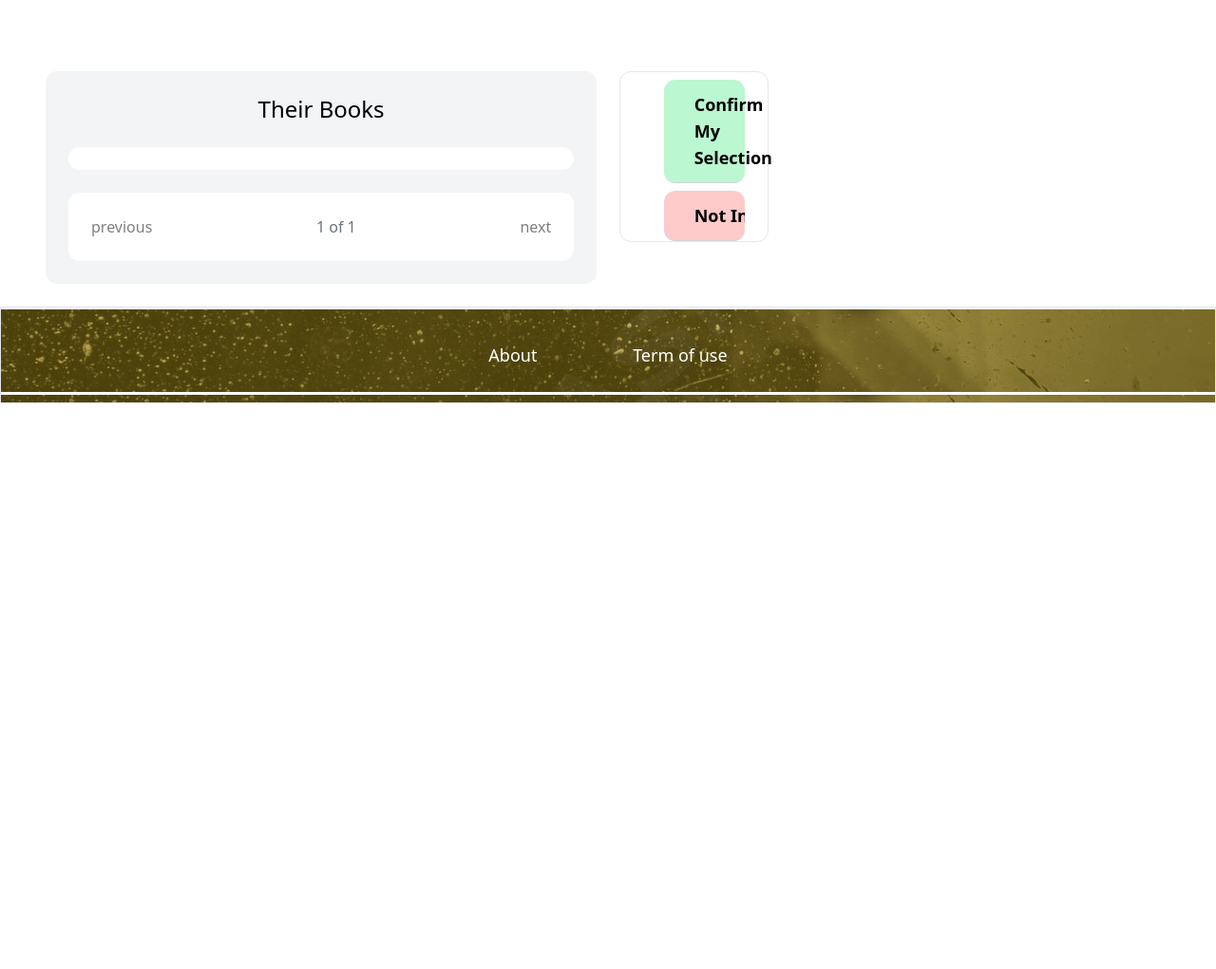
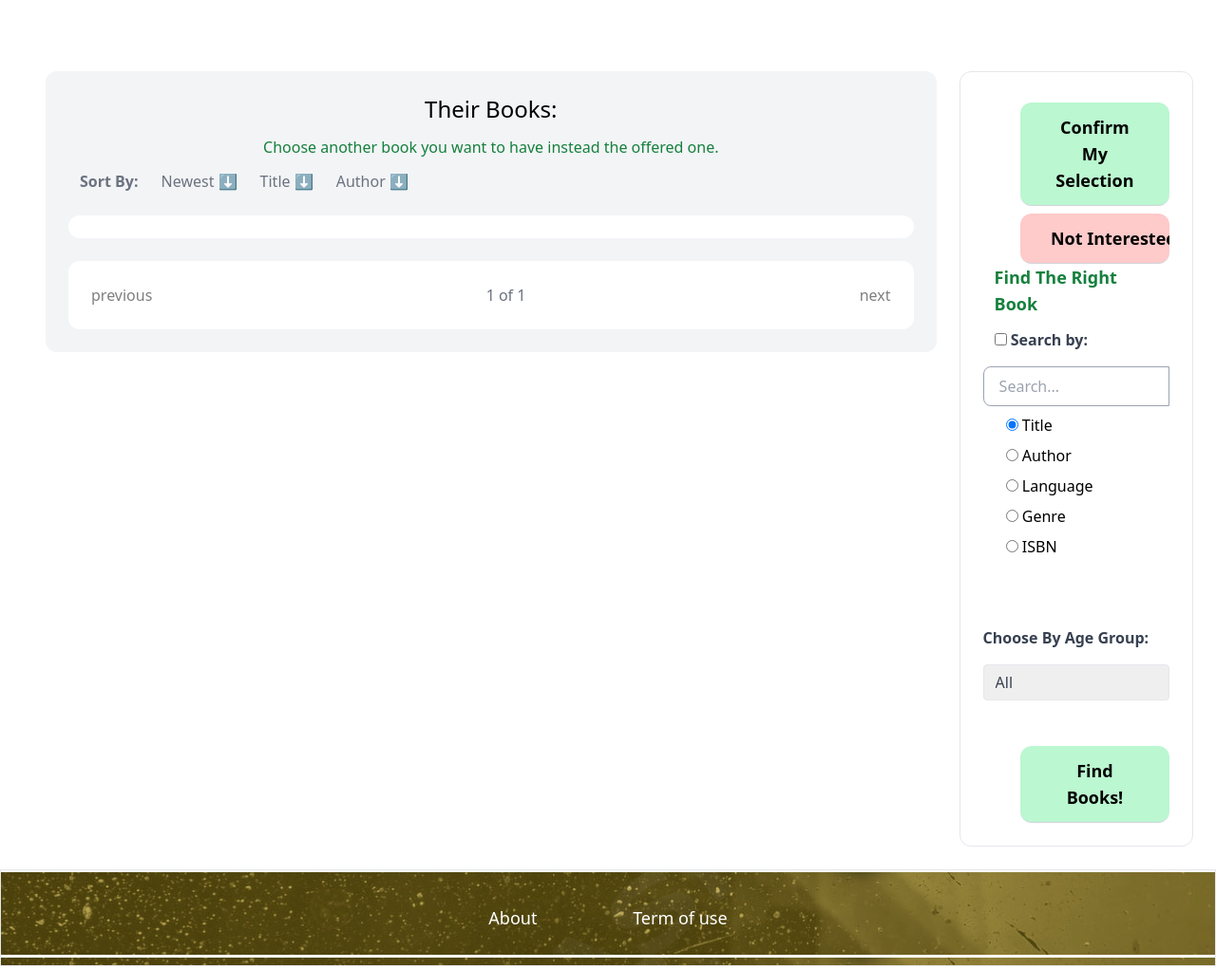
Before and after one commit to CatherineBandarchuk/AntiqueAndRare, a Django app: page /trades/account/other/1/ in a window 1280 px wide. Shown: the part 339-1360 px from the top of the page at 95% size. Before the commit the page ends 764 px from the top, so only its background shows below. Run offline with Django 4.2, Linux system fonts and the light colour scheme; data that the repository does not hold is empty; some libraries are stand-ins or nearby versions.

Commit message:
updated otheroption.html

```diff
--- a/trades/templates/trades/option.html
+++ b/trades/templates/trades/option.html
@@ -13,7 +13,7 @@
                     <p><strong>Sort By:</strong> </p>
                     <a href="href=?sort=-added_at" id="new_sort" data-sort="added_at">Newest ⬇️</a>
                     <a href="href=?sort=title" id="title_sort" data-sort="title">Title ⬇️</a>
-                    <a href="href="?sort=author" id="author_sort" data-sort="author">Author ⬇️</a>
+                    <a href="href=?sort=author" id="author_sort" data-sort="author">Author ⬇️</a>
                 </div>
 
                     <div class="mt-6 px-6 py-3 bg-white rounded-xl">
--- a/trades/templates/trades/otheroption.html
+++ b/trades/templates/trades/otheroption.html
@@ -3,15 +3,27 @@
 {% block title %} Their Bookshelf {% endblock %}
 
 {% block content %}
-    <div class="flex justify-between">
-        <form method="post">
-            {% csrf_token %}
-            <div class="mt-6 px-6 bg-white rounded-xl gap-3" style="float: left; width: 80%;">
-            <div class="mt-6 px-6 py-6 bg-gray-100 rounded-xl">
-                <h2 class="mb-3 text-2xl text-center">Their Books</h2>
+<div class="flex justify-between">
+    <div class="mt-6 px-6 bg-white rounded-xl gap-3" style="float: left; width: 80%;">
+        <div class="mt-6 px-6 py-6 bg-gray-100 rounded-xl">
+            <h2 class="mb-3 text-2xl text-center">Their Books:</h2>
+            <h3 class="mb-3 text-green-700 text-center">Choose another book you want to have instead the offered one.</h3>
+
+            <div class="flex gap-6 text-gray-500 px-3">
+                <p><strong>Sort By:</strong> </p>
+                <a href="href=?sort=-added_at" id="new_sort" data-sort="added_at">Newest ⬇️</a>
+                <a href="href=?sort=title" id="title_sort" data-sort="title">Title ⬇️</a>
+                <a href="href=?sort=author" id="author_sort" data-sort="author">Author ⬇️</a>
+            </div>
+
                 <div class="mt-6 px-6 py-3 bg-white rounded-xl">
+                    <form method="post">
+                    {% csrf_token %}
                     {% for theirbook in other_book_list %}
                     <div class="rounded-xl border border-gray-200 p-2 flex justify-between">
+                        <div class="px-6 py-12" style="float: left; width:5%">
+                            <input class="mt-3 block" type="radio" id="theirbook{{ forloop.counter }}" name="theirbook" value="{{ theirbook.id }}" {% if forloop.first %}checked{% endif %}>
+                        </div>
                         <div style="float: left; width:20%">
                             {% if theirbook.image %}
                                 <img src="{{ theirbook.image.url }}" width="230" height="300" class="rounded-t-xl">
@@ -20,8 +32,7 @@
                             {% endif %}
                         </div>
 
-                        <div class="px-8" style="float: left; width:60%">
-                            <input type="radio" id="theirbook{{ forloop.counter }}" name="theirbook" value="{{ theirbook.id }}" {% if forloop.first %}checked{% endif %}>
+                        <div class="px-8" style="float: left; width:75%">
                             <label for="theirbook{{ forloop.counter }}" class="text-gray-800 text-2xl py-2">{{ theirbook.title }}</label>
                             <h3 class="text-gray-500 px-3"><strong>Author: </strong>{{ theirbook.author }}</h3>
                             <h3 class="text-gray-500 px-3"><strong>Language: </strong>{{ theirbook.language }}</h3>
@@ -32,6 +43,7 @@
                     </div>
                     {% endfor %}
                 </div>
+
                 <div class="mt-6 px-6 py-6 bg-white rounded-xl">
                     <div class="flex justify-between">
                         {% if page_obj.has_previous %}
@@ -50,15 +62,62 @@
                     </div>
                 </div>
             </div>
-            </div>
-            <div class="mt-12 px-6 bg-grey rounded-xl gap-3 border border-gray-200" style="float: left; width: 20%;">
+        </div>
+
+        <div class="mt-12 p-6 bg-grey rounded-xl gap-3 border border-gray-200" style="float: left; width: 20%;">
+            <div>
                 <button type="submit" class="mt-2 gap-8 px-8 py-3 text-lg font-semibold bg-green-200 text-grey-400 rounded-xl border-b border-gray-300 hover:bg-gray-600 hover:text-white" style="float: right; width:80%">Confirm My Selection</button>
                 <a href="{% url 'trades:requests' request.user.id %}">
                     <input type="button" name="redirecting" value="Not Interested" class="mt-2 gap-8 px-8 py-3 text-lg font-semibold bg-red-200 text-grey-400 rounded-xl border-b border-gray-300 hover:bg-gray-600 hover:text-white" style="float: right; width:80%">
                 </a>
                 </button>
             </div>
-        </form>
-    </div>
+            <br><br><br><br>
+            <div class = "mt-6 py-12">
+                <form method="GET" >
+                    <h3 class="text-green-700 text-lg font-bold mb-2 px-3"> Find The Right Book</h3>
+
+                    <p class="mt-3 block text-gray-700 font-bold mb-2 px-3"><input type="checkbox" name="category_search" id="category_search" value="False"> Search by: </p>
+                    <input type="text" name="q" class=" mt-2 rounded-l-lg py-2 px-4 border border-gray-400" style="width: 100%" placeholder="Search...">
+
+                        <div class="mt-2 px-6">
+                            <input type="radio" id="title" name="category" value="title" checked>
+                            <label for="title">Title</label>
+                        </div>
+                        <div class="mt-2 px-6">
+                            <input type="radio" id="author" name="category" value="author">
+                            <label for="author">Author</label>
+                        </div>
+                        <div class="mt-2 px-6">
+                            <input type="radio" id="language" name="category" value="language">
+                            <label for="language">Language</label>
+                        </div>
+                        <div class="mt-2 px-6">
+                            <input type="radio" id="genre" name="category" value="genre">
+                            <label for="genre">Genre</label>
+                        </div>
+                        <div class="mt-2 px-6">
+                            <input type="radio" id="isbn" name="category" value="isbn">
+                            <label for="isbn">ISBN</label>
+                        </div>
+                </div>
+
+                <div class="py-6">
+                    <div class="mb-4">
+                        <label for="age_group" class="block text-gray-700 font-bold mb-2">Choose By Age Group:</label>
+                        <select name="age_group" id="age_group" class="mt-2 appearance-none border rounded w-full py-2 px-3 text-gray-700 leading-tight focus:outline-none focus:shadow-outline">
+                            <option value="">All</option>
+                            {% for ag in age_group %}
+                            <option value="{{ ag.id }}" {% if age_group_filter == ag.id %}selected{% endif %}>{{ ag.name }}</option>
+                            {% endfor %}
+                        </select>
+                    </div>
+                </div>
+            <button type="submit" class="mt-2 gap-8 px-8 py-3 text-lg font-semibold bg-green-200 text-grey-400 rounded-xl border-b border-gray-300 hover:bg-gray-600 hover:text-white" style="float: right; width:80%">Find Books!</button>
+        </form> </div>
+        </div>
+    </form>
+</div>
+</div>
 
 {% endblock %}
```
Also changed, not shown: trades/templates/trades/requests.html (+7 -5 lines).
